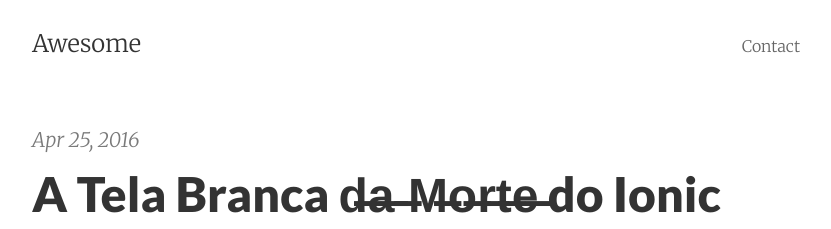
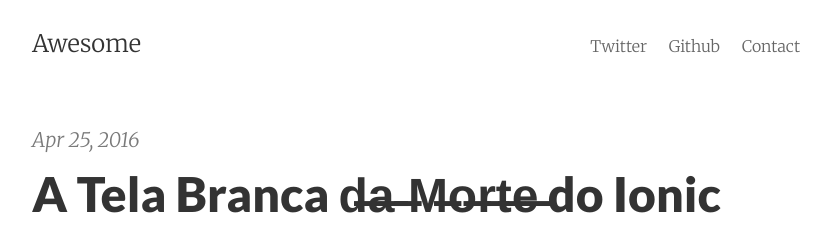
Before and after one commit to cafecodificado/cafecodificado.github.io, a Jekyll site: the page built from index.html, in a window 1280 px wide. Shown: the top 229 px of the page, without its empty margins (224-1055 px from the left). Built offline with Jekyll 4.4.1, drawn with Linux system fonts in a browser that asks for light colours; the list of posts is cut into pages by our own code.

Commit message:
upside down

```diff
--- a/_includes/navigation.html
+++ b/_includes/navigation.html
@@ -1 +1,4 @@
+<a href="{{ site.baseurl }}/contact/">Twitter</a>
+<a href="{{ site.baseurl }}/contact/">Github</a>
+
 <a href="{{ site.baseurl }}/contact/">Contact</a>
```
